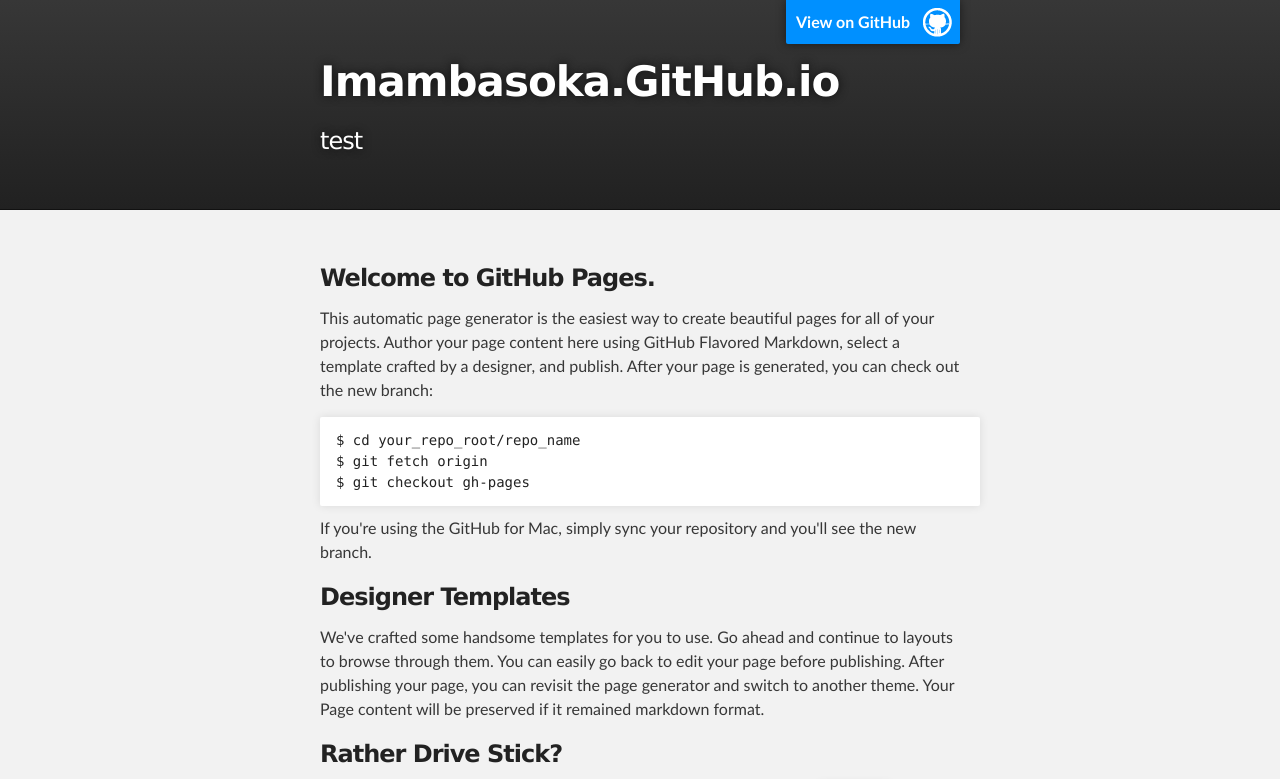
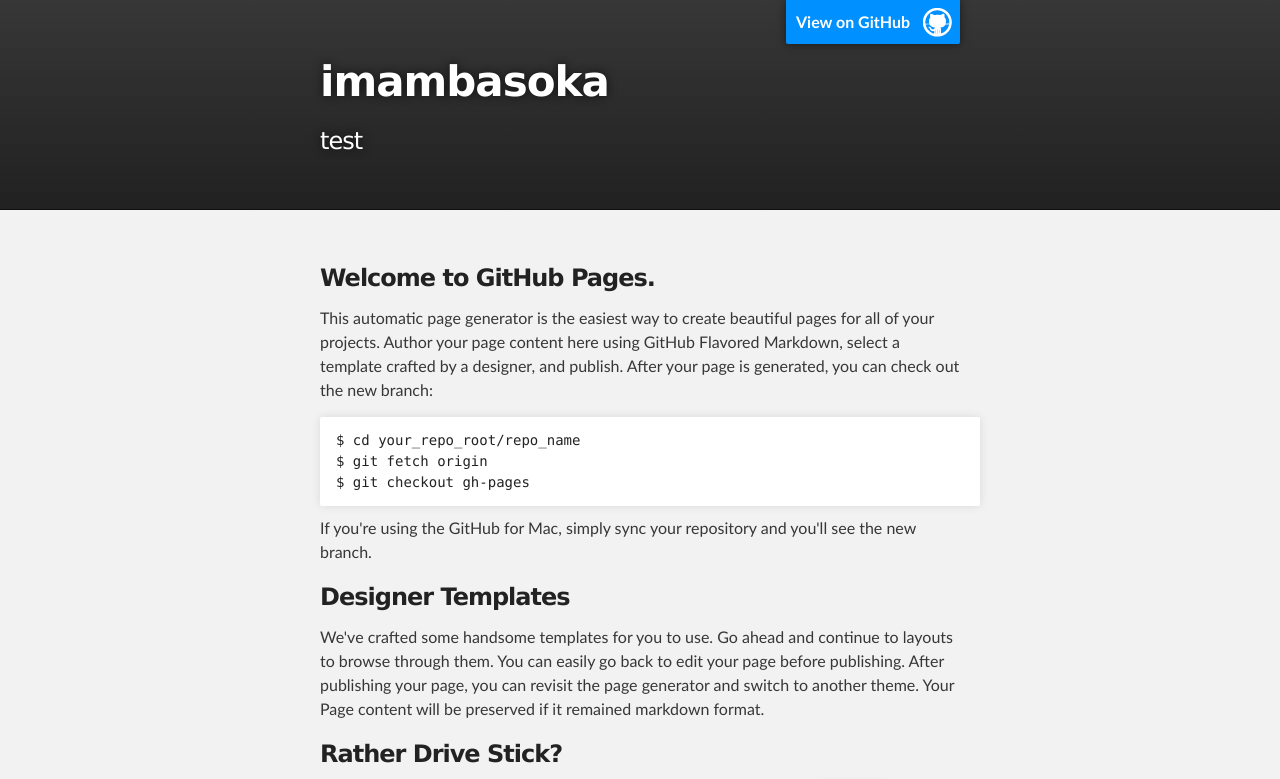
Before and after one commit to imambasoka/imambasoka.github.io, a plain HTML site: page index.html in a window 1280 px wide. Shown: the top 779 px of the page. Drawn offline with Linux system fonts and the light colour scheme.

Commit message:
Update index.html

```diff
--- a/index.html
+++ b/index.html
@@ -18,7 +18,7 @@
         <header class="inner">
           <a id="forkme_banner" href="https://github.com/imambasoka">View on GitHub</a>
 
-          <h1 id="project_title">Imambasoka.GitHub.io</h1>
+          <h1 id="project_title">imambasoka</h1>
           <h2 id="project_tagline">test</h2>
 
         </header>
```
